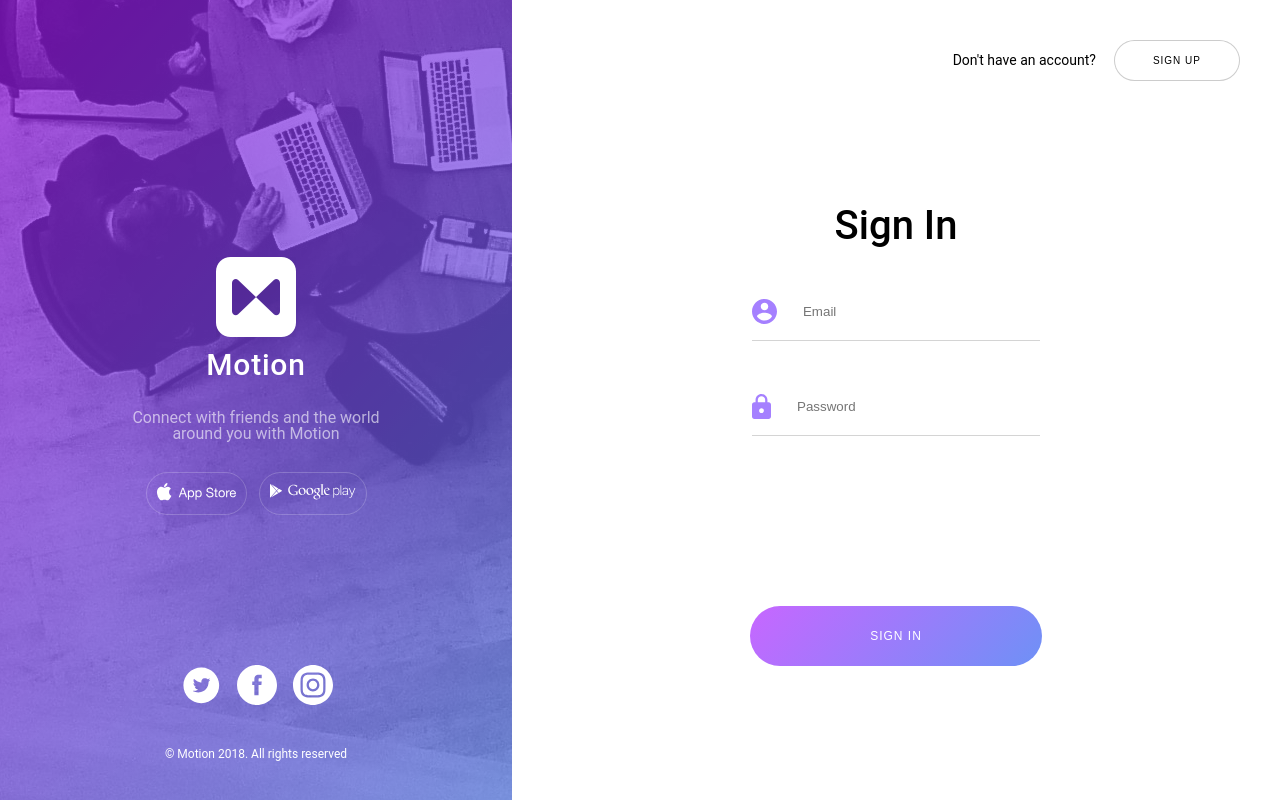
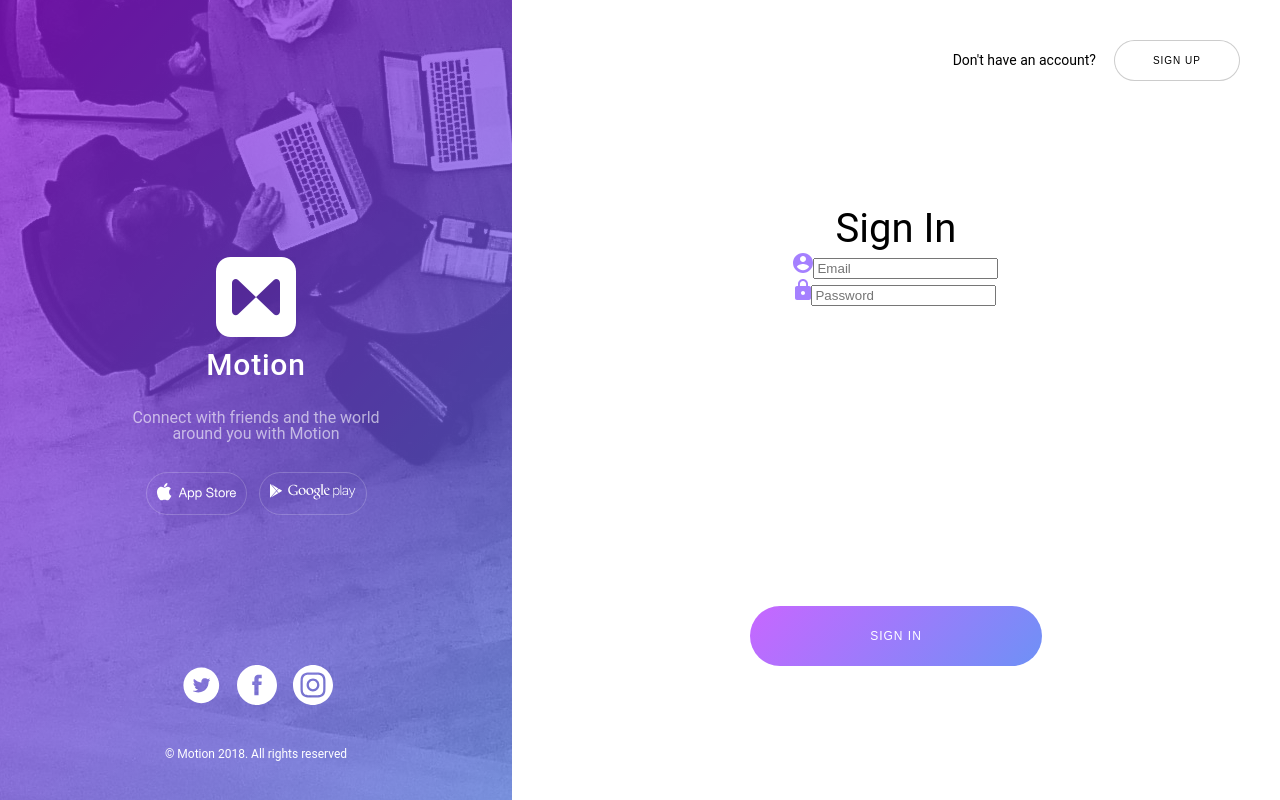
Before and after one commit to juangallego17ssa/Motion-Frontend, a React (Create React App) app: page /home/signin in a window 1280 px wide. Built offline with nearby package versions, Linux system fonts and the light colour scheme.

Commit message:
Almost finished with the verification page

```diff
--- a/src/pages/SignUp/Components/SignIn/SignIn.style.js
+++ b/src/pages/SignUp/Components/SignIn/SignIn.style.js
@@ -1,7 +1,7 @@
 import styled from "styled-components"
 
 
-const DivStyled = styled.div`
+const DivStyled = styled.div `
 
     width: 60%;
     height: 100%;
@@ -39,13 +39,14 @@ const DivStyled = styled.div`
             }
         }
     }
+
     .form {
         margin: 126px auto;
         padding: 0 26px;
         display: flex;
-        flex-direction: column;
+        flex-wrap:wrap;
         justify-content: space-around;
-        align-items: center;
+
 
         @media (min-width: 0px) and (max-width: 700px) {
             margin: auto;
@@ -58,14 +59,72 @@ const DivStyled = styled.div`
             align-items: center;
             height: 400px;
 
+
+
             .form-title {
-                font-weight: 500;
+                font-weight: 400;
                 font-size: 40px;
+                line-height: 46.88px;
 
                 @media (min-width: 0px) and (max-width: 700px) {
                     font-size: 30px;
                 }
             }
+
+
+            .input-container{
+                width: 100%;
+                display:grid;
+                grid-template-columns:1fr 1fr;
+                column-gap: 20px;
+
+                .val-width{
+                    display:grid;
+                    grid-column-start:1;
+                    grid-column-end:-1;
+                    width: 100%;
+
+
+
+                    .input-code{
+                        font-size: 16px;
+                        font-weight:400;
+                        line-height:26px;
+                        color: #000000;
+                        padding: 10px 0;
+                        outline: none;
+                        border: none;
+                        font-size: 14px;
+                        border-bottom: 1px solid grey;
+
+                    }
+
+
+                }
+
+                .email-and-user {
+                    font-size: 12px;
+                    font-weight:400;
+                    line-height:14.06px;
+                    color: #000000;
+                    mix-blend-mode: normal;
+                    opacity: 0.5;
+
+                }
+
+                .name-and-pass {
+                    font-size: 16px;
+                    font-weight:400;
+                    line-height:26px;
+                    color: #000000;
+                    padding: 10px 0;
+                    outline: none;
+                    border: none;
+                    font-size: 14px;
+                    border-bottom: 1px solid grey;
+                    }
+
+
 
             .input-password {
                 margin-bottom: 170px;
@@ -127,12 +186,31 @@ const DivStyled = styled.div`
                 border:none;
             }
         }
+
+
+
+
+
     }
+
+    .form-btn{
+        display:flex;
+        justify-content:center;
+        width:100%;
+    }
+
+
+
+    }
+
+
 
         .step-container {
             padding: 25px;
-        display: flex;
-        flex-direction: row;
+            display:flex;
+            justify-content:center;
+            width:100%;
+
 
             .step {
                 width: 8px;
@@ -141,12 +219,16 @@ const DivStyled = styled.div`
                 border-radius: 100%;
                 margin: 8px;
             }
-        .${props=>props.step} {
+            .${
+        props => props.step
+    } {
                 background-color: black
             }
 
 
         }
+
+
 
     .footer-right {
         display: none;
--- a/src/pages/SignUp/Components/Validation/Validation.js
+++ b/src/pages/SignUp/Components/Validation/Validation.js
@@ -3,6 +3,7 @@ import { useNavigate, useOutletContext, useParams } from "react-router-dom"
 import DivStyled from "../SignIn/SignIn.style"
 import motionAPI from "../../../../axios/motionAPI";
 import { HomepagePurpleButton } from "../../../../styles/StyledComponents/Button.style";
+
 
 const Validation = () => {
 
@@ -133,25 +134,26 @@ const Validation = () => {
                 <form onSubmit={(event) => event.preventDefault()}>
                     <div className="form-inputs">
                         <div className="form-title">Verification</div>
-                <div className="input-code">
-                    <input type="text" placeholder="Validation Code" value={code} onChange={handleCodeChange}/>
+                        <div className="input-container">
+
+                            <div className="val-width">
+                                <input className="input-code" type="text" placeholder="Validation Code" value={code} onChange={handleCodeChange}/>
                             </div>
-                <div className="input-username">
-                    <label for="email">Email</label>
+                            <label className="email-and-user" for="email">Email</label>
                             <input type="text" value={email} disabled={"disabled"}/>
-                    <label for="username">Username</label>
+                            <label for="username" className="email-and-user">Username</label>
                             <input id="username" type="text" placeholder={username} value={username} onChange={handleUsernameChange}/>
-                    <input id="firstName" type="text" placeholder="First name" value={firstName} onChange={handleFirstNameChange}/>
-                    <input id="lastName" type="text" placeholder="Last name" value={lastName} onChange={handleLastNameChange}/>
-                    <input id="password" type="password" placeholder="Password" value={password} onChange={handlePasswordChange}/>
-                    <input id="passwordRepeat" type="password" placeholder="Password repeat" value={passwordRepeat} onChange={handlePasswordRepeatChange}/>
+                            <input className="name-and-pass" id="firstName" type="text" placeholder="First name" value={firstName} onChange={handleFirstNameChange}/>
+                            <input className="name-and-pass" id="lastName" type="text" placeholder="Last name" value={lastName} onChange={handleLastNameChange}/>
+                            <input className="name-and-pass" id="password" type="password" placeholder="Password" value={password} onChange={handlePasswordChange}/>
+                            <input className="name-and-pass" id="passwordRepeat" type="password" placeholder="Password repeat" value={passwordRepeat} onChange={handlePasswordRepeatChange}/>
 
                         </div>
                     </div>
 
-                <button className="form-btn" onClick={handleComplete}>
+                    <HomepagePurpleButton className="form-btn" onClick={handleComplete}>
                     Complete
-                </button>
+                    </HomepagePurpleButton>
 
                 </form>
 
```
Lines whose indentation alone changed are shown as unchanged.
